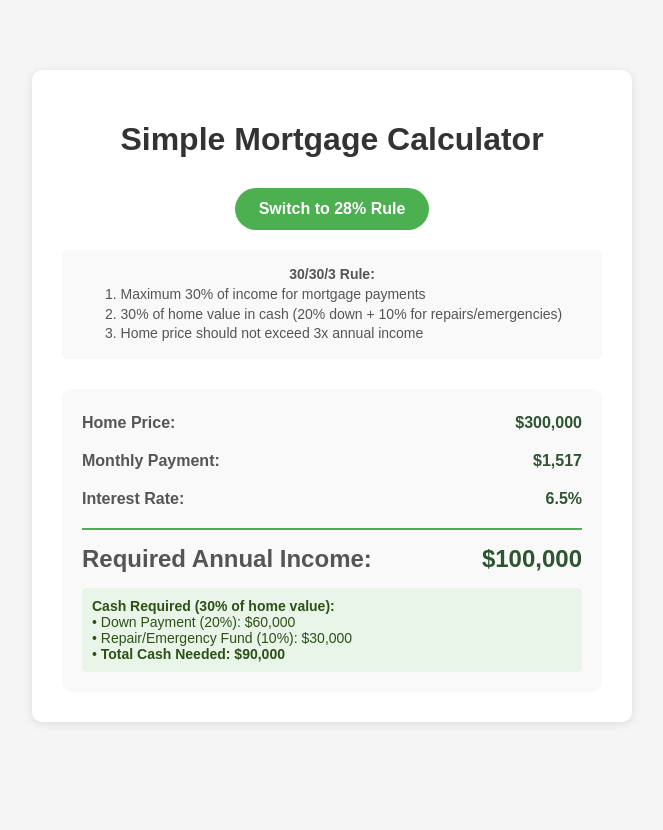
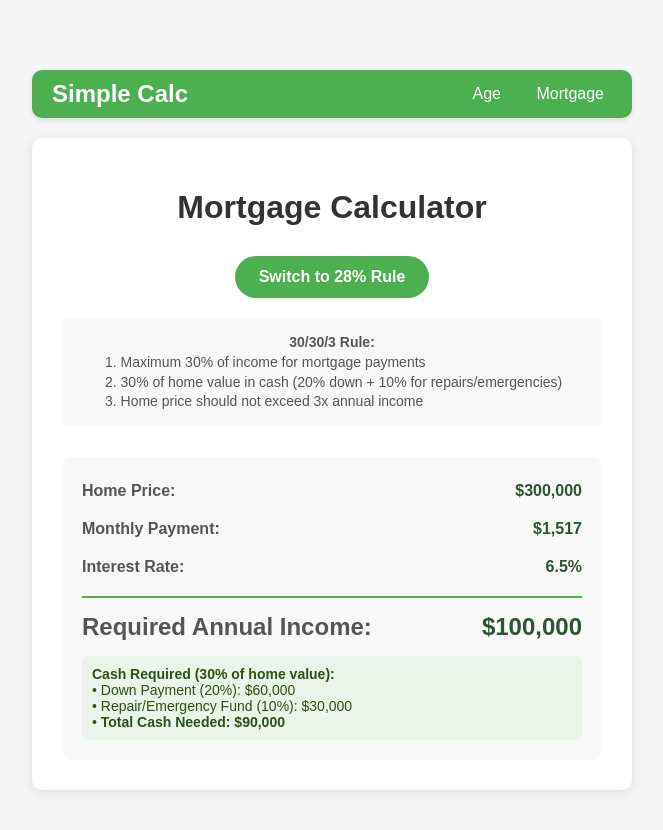
Before and after one commit to cork89/simplecalc, a website with bundled scripts: page dist/rule2.html in a window 1280 px wide. Shown: the whole page, without its empty margins (308-971 px from the left). Before the commit the page ends 800 px from the top, so only its background shows below. Built offline with nearby package versions, Linux system fonts and the light colour scheme.

Commit message:
add header

```diff
--- a/dist/index.css
+++ b/dist/index.css
@@ -56,6 +56,43 @@
       margin: var(--spacing-huge) auto;
       padding: var(--spacing-xl);
       background-color: var(--background-color);
+  }
+
+  .main-header {
+      background-color: var(--primary-color);
+      padding: var(--spacing-md) var(--spacing-xl);
+      color: var(--card-background);
+      box-shadow: 0 2px 5px var(--shadow-color);
+      margin-bottom: var(--spacing-xl);
+      border-radius: var(--border-radius-lg);
+  }
+
+  .header-content {
+      display: flex;
+      justify-content: space-between;
+      align-items: center;
+      max-width: var(--container-max-width);
+      margin: 0 auto;
+  }
+
+  .app-name {
+      font-size: var(--font-size-xl);
+      font-weight: var(--font-weight-bold);
+      color: var(--card-background);
+  }
+
+  .header-nav .nav-link {
+      color: var(--card-background);
+      text-decoration: none;
+      font-size: var(--font-size-base);
+      margin-left: var(--spacing-lg);
+      padding: var(--spacing-xs) var(--spacing-sm);
+      border-radius: var(--border-radius);
+      transition: background-color 0.3s ease;
+  }
+
+  .header-nav .nav-link:hover {
+      background-color: rgba(255, 255, 255, 0.2);
   }
 
   .container {
--- a/dist/rule2.html
+++ b/dist/rule2.html
@@ -24,8 +24,17 @@
 </head>
 
 <body>
+    <header class="main-header">
+        <div class="header-content">
+            <div class="app-name">Simple Calc</div>
+            <nav class="header-nav">
+                <a href="./" class="nav-link">Age</a>
+                <a href="./rule1.html" class="nav-link">Mortgage</a>
+            </nav>
+        </div>
+    </header>
     <div class="container">
-        <h1>Simple Mortgage Calculator</h1>
+        <h1>Mortgage Calculator</h1>
         <div class="toggle-rule">
             <a href="rule1.html"><button class="toggle-button">
                     Switch to 28% Rule
```
Also changed, not shown: dist/index.html (+9 -0 lines), dist/rule1.html (+9 -0 lines).
